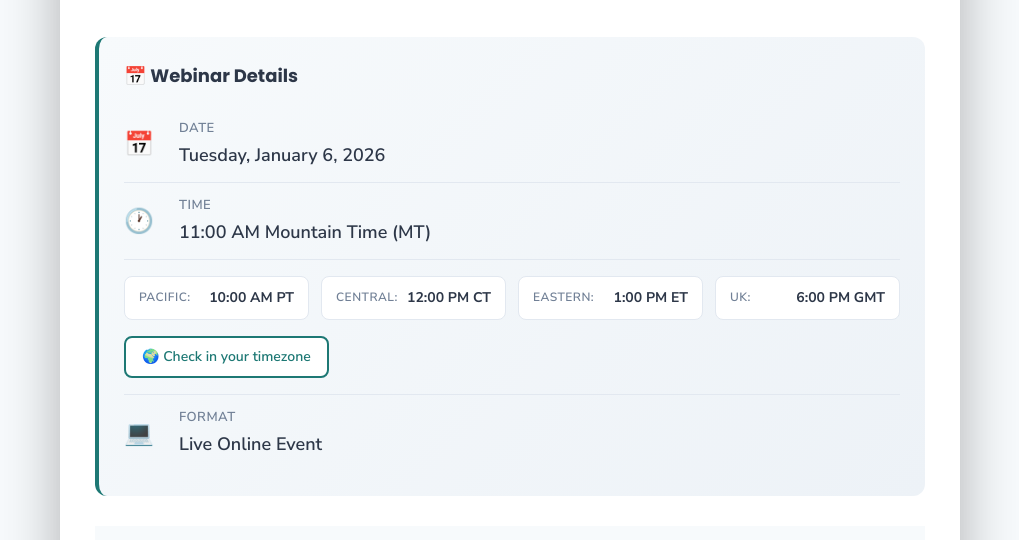
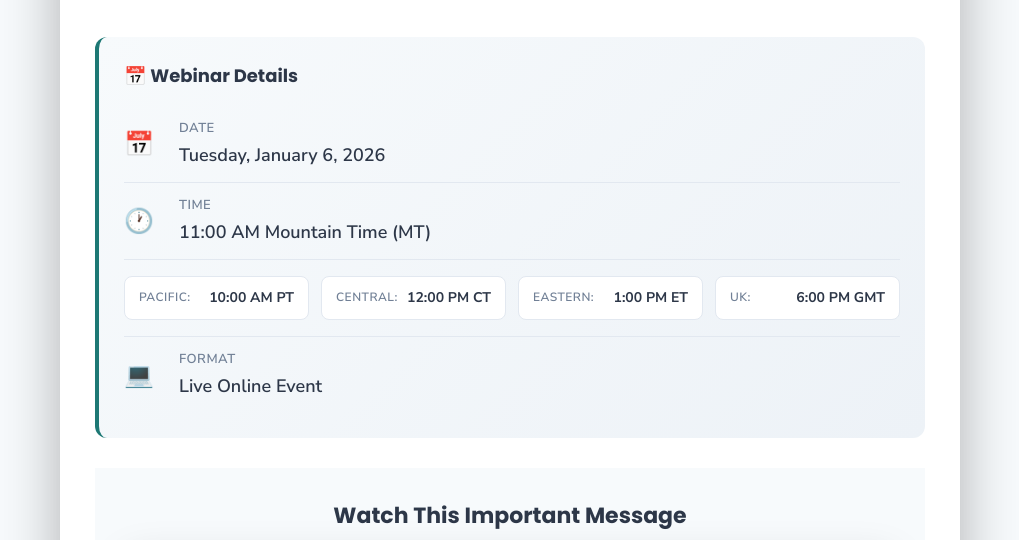
Before and after one commit to rbradshaw9/pagebuilder, a website: page create-with-confidence/confirmation.html in a window 1280 px wide. Shown: the part 260-800 px from the top of the page, without its empty margins (130-1149 px from the left). Drawn offline with Linux system fonts and the light colour scheme.

Commit message:
Remove timezone checker link to reduce distraction

```diff
--- a/create-with-confidence/assets/css/confirmation.css
+++ b/create-with-confidence/assets/css/confirmation.css
@@ -205,7 +205,6 @@ body {
     display: grid;
     grid-template-columns: repeat(auto-fit, minmax(140px, 1fr));
     gap: 12px;
-    margin-bottom: 16px;
 }
 
 .timezone-item {
@@ -230,28 +229,6 @@ body {
     font-size: 14px;
     color: #2d3748;
     font-weight: 700;
-}
-
-.timezone-link {
-    display: inline-flex;
-    align-items: center;
-    gap: 6px;
-    color: #1D7874;
-    text-decoration: none;
-    font-size: 14px;
-    font-weight: 600;
-    padding: 8px 16px;
-    background: white;
-    border-radius: 8px;
-    border: 2px solid #1D7874;
-    transition: all 0.3s ease;
-}
-
-.timezone-link:hover {
-    background: #1D7874;
-    color: white;
-    transform: translateY(-2px);
-    box-shadow: 0 4px 12px rgba(29, 120, 116, 0.3);
 }
 
 .next-steps {
@@ -531,11 +508,6 @@ body {
         padding: 8px 12px;
     }
 
-    .timezone-link {
-        width: 100%;
-        justify-content: center;
-    }
-
     .calendar-buttons {
         flex-direction: column;
     }
--- a/create-with-confidence/confirmation.html
+++ b/create-with-confidence/confirmation.html
@@ -54,9 +54,6 @@
                             <span class="tz-time">6:00 PM GMT</span>
                         </div>
                     </div>
-                    <a href="https://www.timeanddate.com/worldclock/converter.html?iso=20260106T180000&p1=75" target="_blank" class="timezone-link">
-                        🌍 Check in your timezone
-                    </a>
                 </div>
                 <div class="detail-row">
                     <div class="detail-icon">💻</div>
```
